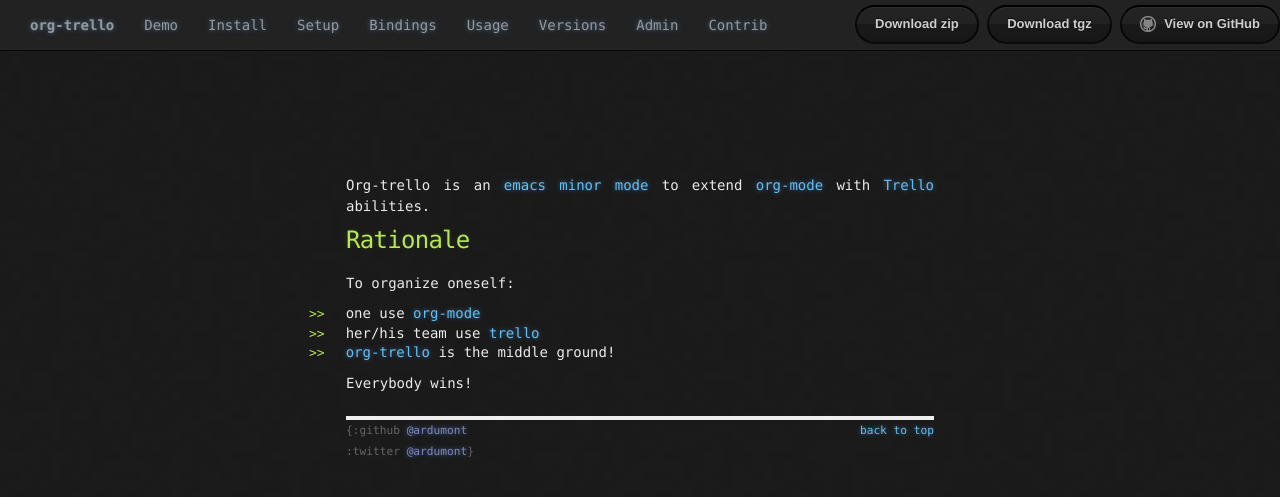
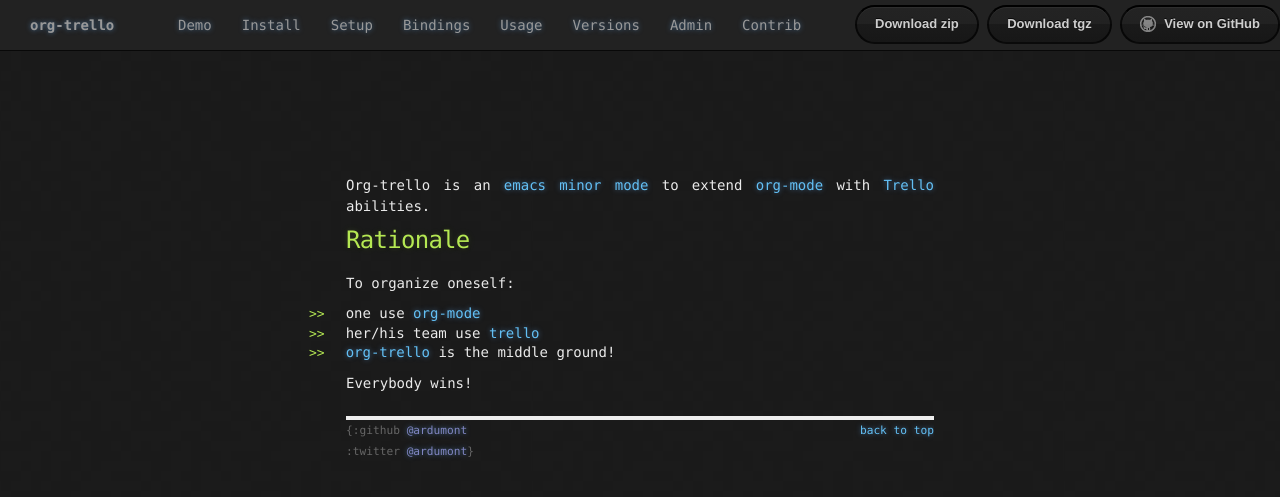
Before and after one commit to org-trello/org-trello.github.io, a Jekyll site: the page built from index.md, in a window 1280 px wide. Shown: the top 497 px of the page. Built offline with Jekyll 4.4.1, drawn with Linux system fonts in a browser that asks for light colours; Markdown is read by kramdown in place of the engine named in the settings.

Commit message:
Separate title section from the remaining menu

```diff
--- a/_layouts/default.html
+++ b/_layouts/default.html
@@ -24,6 +24,9 @@
         <div class="collapse navbar-collapse">
           <ul class="nav navbar-nav">
             <li class="header"><a href="/">{{ site.name }}</a></li>
+            <li>&nbsp;&nbsp;&nbsp;&nbsp;</li>
+          </ul>
+          <ul class="nav navbar-nav">
             <li><a href="/demo.html">Demo</a></li>
             <li><a href="/install.html">Install</a></li>
             <li><a href="/trello-setup.html">Setup</a></li>
```
